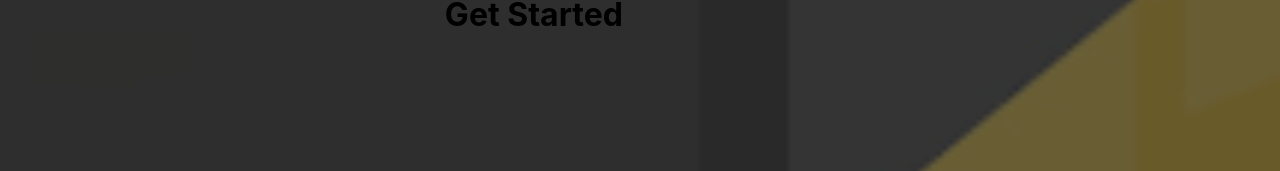
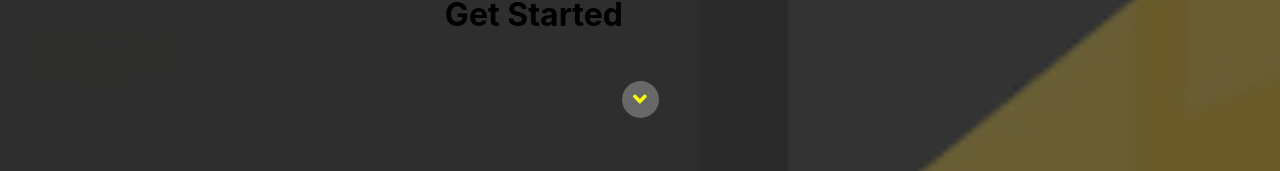
Before and after one commit to NjohPrince/Building-A-Web-Page-Using-React, a React (Create React App) app in the folder mywebsite/: page / in a window 1280 px wide. Shown: the part 335-506 px from the top of the page. Built offline with nearby package versions, Linux system fonts and the light colour scheme; what react-hover-animation would draw is missing.

Commit message:
added a button to enable smooth scrolling across different section of the page

```diff
--- a/mywebsite/package.json
+++ b/mywebsite/package.json
@@ -5,6 +5,7 @@
   "dependencies": {
     "@fortawesome/fontawesome-svg-core": "^1.2.32",
     "@fortawesome/free-solid-svg-icons": "^5.15.1",
+    "@fortawesome/react-fontawesome": "^0.1.13",
     "@testing-library/jest-dom": "^5.11.6",
     "@testing-library/react": "^11.2.2",
     "@testing-library/user-event": "^12.2.2",
--- /dev/null
+++ b/mywebsite/src/components/dropBut/dropButton.jsx
@@ -0,0 +1,37 @@
+import React from "react";
+import styled from "styled-components";
+import { faAngleDown } from "@fortawesome/free-solid-svg-icons"
+import { FontAwesomeIcon } from "@fortawesome/react-fontawesome";
+
+const ArrowContainer = styled.div`
+  width: 33px;
+  height: 33px;
+  border-radius: 50%;
+  background-color: rgba(113, 113, 113, 0.87);
+  display: flex;
+  justify-content: center;
+  align-items: center;
+  cursor: pointer;
+  border: 2px solid transparent;
+  transition: all 255ms ease-in-out;
+  margin-top: 25px;
+
+  &:hover {
+    border: 2px solid yellow;
+  }
+`;
+
+const ArrowIcon = styled.div`
+  color: yellow;
+  font-size: 22px;
+`;
+
+export function ScrollDown(props) {
+  return (
+    <ArrowContainer>
+      <ArrowIcon>
+          <FontAwesomeIcon icon = { faAngleDown } />
+      </ArrowIcon>
+    </ArrowContainer>
+  );
+}
--- a/mywebsite/src/containers/LandingPageContent.jsx
+++ b/mywebsite/src/containers/LandingPageContent.jsx
@@ -2,6 +2,7 @@ import React from "react";
 import styled from "styled-components";
 import BackgroundImg from "../assets/images/img.png";
 import { LogoAndContent } from "../components/Caption/logoSection";
+import { ScrollDown } from "../components/dropBut/dropButton";
 import { Navigation } from "../components/header/navigator";
 
 const Container = styled.div`
@@ -30,6 +31,7 @@ export function SectionUp(props) {
       <FilterBackground>
         <Navigation />
         <LogoAndContent />
+        <ScrollDown />
       </FilterBackground>
     </Container>
   );
```
Also changed, not shown: 2 other files (tests, documents, lock files or other folders).
